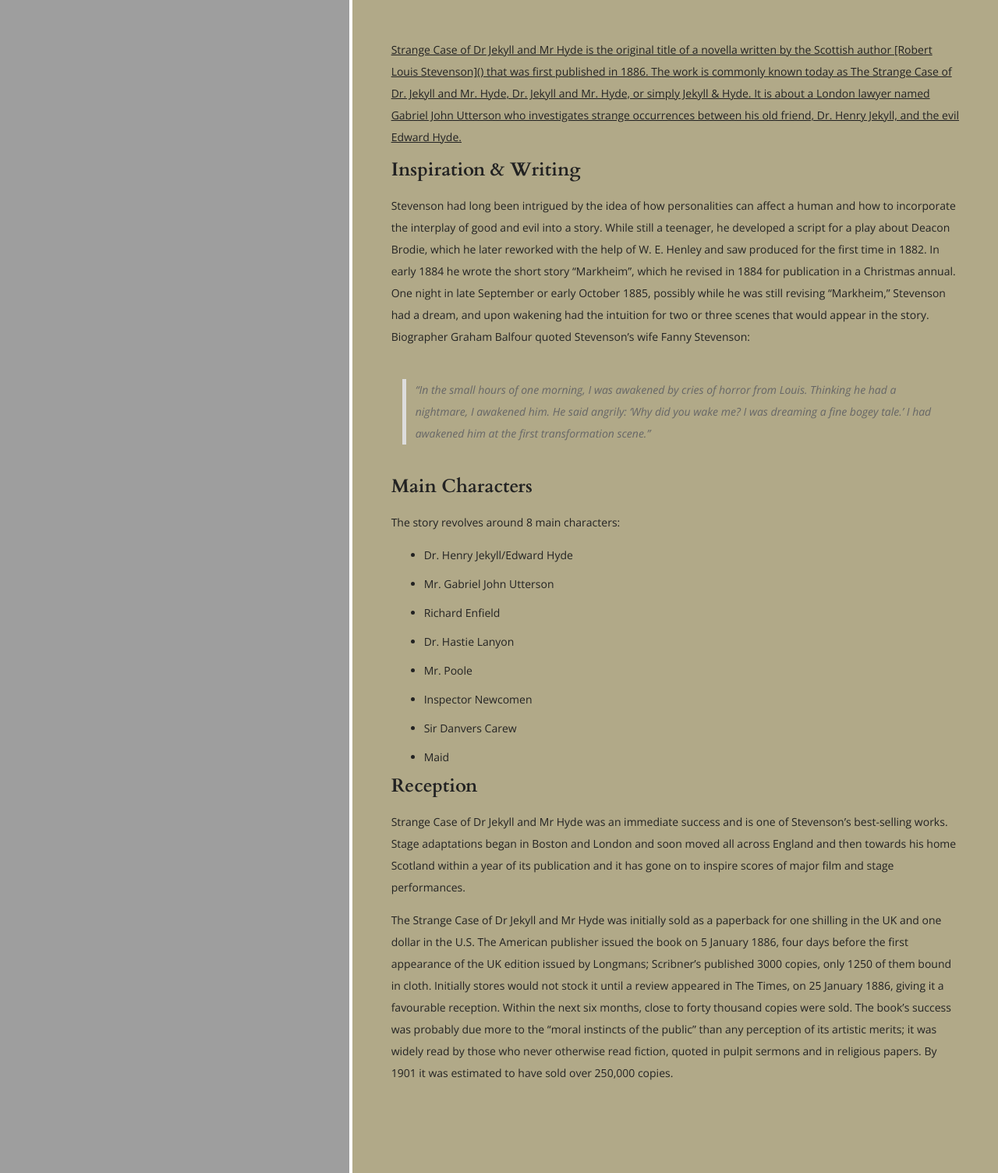
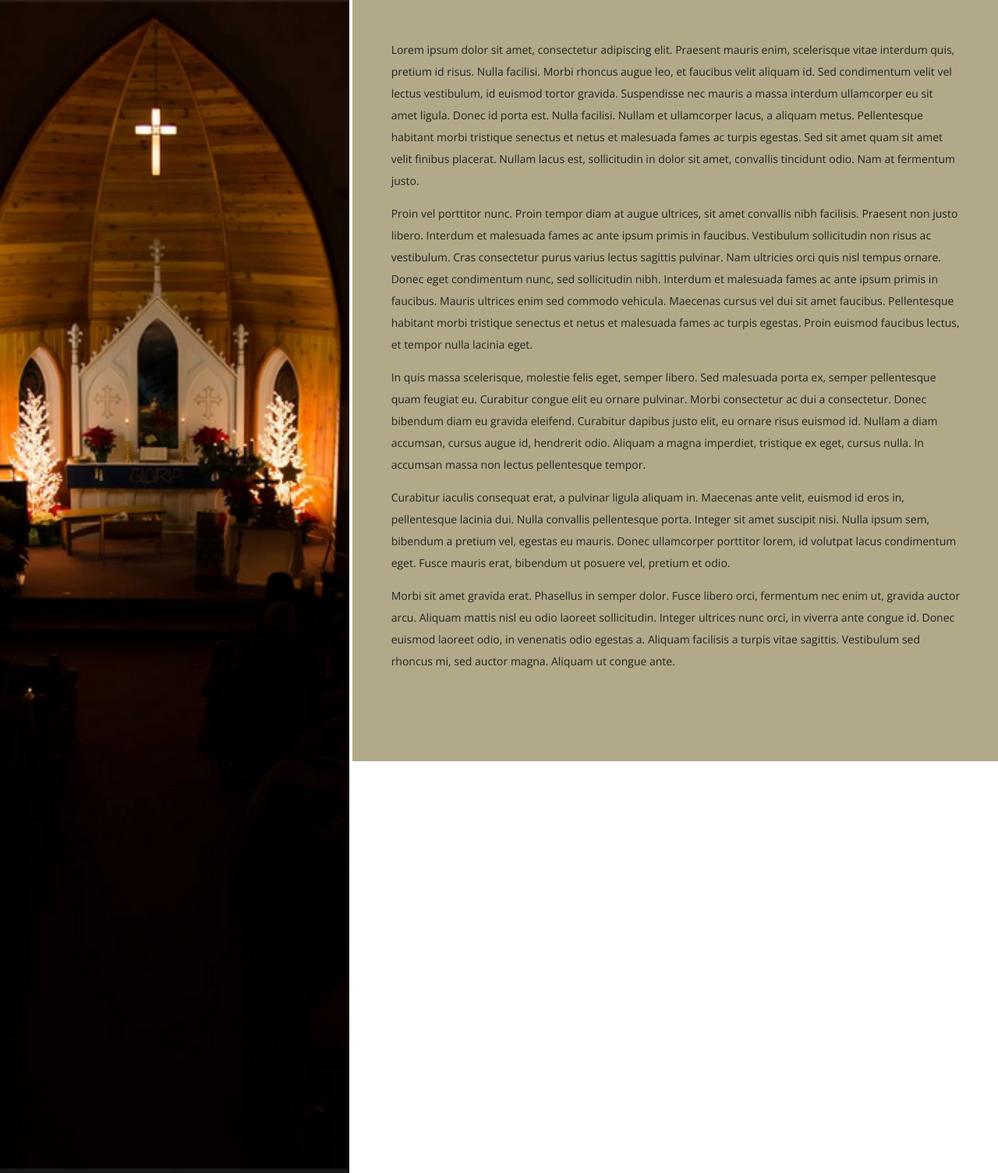
Before and after one commit to pastordan/pastordan.github.io, a Jekyll site: the page built from _pages/Worship.md, in a window 1280 px wide. Shown: the whole page at 78% size. Built offline with Jekyll 4.4.1, drawn with Linux system fonts in a browser that asks for light colours; nearby versions of some CDN libraries.

Commit message:
Update Worship.md
Lorem Ipsum, change featured image.

```diff
--- a/_pages/Worship.md
+++ b/_pages/Worship.md
@@ -5,33 +5,16 @@ date: 2016-06-25 12:00:00
 categories: page
 description: Worship
 resource: true
-featured_image: /images/cover.jpg
+featured_image: /images/worship.png
 permalink: /worship
 ---
 
-<u>Strange Case of Dr Jekyll and Mr Hyde is the original title of a novella written by the Scottish author [Robert Louis Stevenson]() that was first published in 1886. The work is commonly known today as The Strange Case of Dr. Jekyll and Mr. Hyde, Dr. Jekyll and Mr. Hyde, or simply Jekyll & Hyde. It is about a London lawyer named Gabriel John Utterson who investigates strange occurrences between his old friend, Dr. Henry Jekyll, and the evil Edward Hyde.</u>
+Lorem ipsum dolor sit amet, consectetur adipiscing elit. Praesent mauris enim, scelerisque vitae interdum quis, pretium id risus. Nulla facilisi. Morbi rhoncus augue leo, et faucibus velit aliquam id. Sed condimentum velit vel lectus vestibulum, id euismod tortor gravida. Suspendisse nec mauris a massa interdum ullamcorper eu sit amet ligula. Donec id porta est. Nulla facilisi. Nullam et ullamcorper lacus, a aliquam metus. Pellentesque habitant morbi tristique senectus et netus et malesuada fames ac turpis egestas. Sed sit amet quam sit amet velit finibus placerat. Nullam lacus est, sollicitudin in dolor sit amet, convallis tincidunt odio. Nam at fermentum justo.
 
-## Inspiration & Writing
+Proin vel porttitor nunc. Proin tempor diam at augue ultrices, sit amet convallis nibh facilisis. Praesent non justo libero. Interdum et malesuada fames ac ante ipsum primis in faucibus. Vestibulum sollicitudin non risus ac vestibulum. Cras consectetur purus varius lectus sagittis pulvinar. Nam ultricies orci quis nisl tempus ornare. Donec eget condimentum nunc, sed sollicitudin nibh. Interdum et malesuada fames ac ante ipsum primis in faucibus. Mauris ultrices enim sed commodo vehicula. Maecenas cursus vel dui sit amet faucibus. Pellentesque habitant morbi tristique senectus et netus et malesuada fames ac turpis egestas. Proin euismod faucibus lectus, et tempor nulla lacinia eget.
 
-Stevenson had long been intrigued by the idea of how personalities can affect a human and how to incorporate the interplay of good and evil into a story. While still a teenager, he developed a script for a play about Deacon Brodie, which he later reworked with the help of W. E. Henley and saw produced for the first time in 1882. In early 1884 he wrote the short story "Markheim", which he revised in 1884 for publication in a Christmas annual. One night in late September or early October 1885, possibly while he was still revising "Markheim," Stevenson had a dream, and upon wakening had the intuition for two or three scenes that would appear in the story. Biographer Graham Balfour quoted Stevenson's wife Fanny Stevenson:
+In quis massa scelerisque, molestie felis eget, semper libero. Sed malesuada porta ex, semper pellentesque quam feugiat eu. Curabitur congue elit eu ornare pulvinar. Morbi consectetur ac dui a consectetur. Donec bibendum diam eu gravida eleifend. Curabitur dapibus justo elit, eu ornare risus euismod id. Nullam a diam accumsan, cursus augue id, hendrerit odio. Aliquam a magna imperdiet, tristique ex eget, cursus nulla. In accumsan massa non lectus pellentesque tempor.
 
-> "In the small hours of one morning, I was awakened by cries of horror from Louis. Thinking he had a nightmare, I awakened him. He said angrily: 'Why did you wake me? I was dreaming a fine bogey tale.' I had awakened him at the first transformation scene."
+Curabitur iaculis consequat erat, a pulvinar ligula aliquam in. Maecenas ante velit, euismod id eros in, pellentesque lacinia dui. Nulla convallis pellentesque porta. Integer sit amet suscipit nisi. Nulla ipsum sem, bibendum a pretium vel, egestas eu mauris. Donec ullamcorper porttitor lorem, id volutpat lacus condimentum eget. Fusce mauris erat, bibendum ut posuere vel, pretium et odio.
 
-## Main Characters
-
-The story revolves around **8 main characters**:
-
-- Dr. Henry Jekyll/Edward Hyde
-- Mr. Gabriel John Utterson
-- Richard Enfield
-- Dr. Hastie Lanyon
-- Mr. Poole
-- Inspector Newcomen
-- Sir Danvers Carew
-- Maid
-
-## Reception
-
-Strange Case of Dr Jekyll and Mr Hyde was an immediate success and is one of Stevenson's best-selling works. Stage adaptations began in Boston and London and soon moved all across England and then towards his home Scotland within a year of its publication and it has gone on to inspire scores of major film and stage performances.
-
-The Strange Case of Dr Jekyll and Mr Hyde was initially sold as a paperback for one shilling in the UK and one dollar in the U.S. The American publisher issued the book on 5 January 1886, four days before the first appearance of the UK edition issued by Longmans; Scribner's published 3000 copies, only 1250 of them bound in cloth. Initially stores would not stock it until a review appeared in The Times, on 25 January 1886, giving it a favourable reception. Within the next six months, close to forty thousand copies were sold. The book's success was probably due more to the "moral instincts of the public" than any perception of its artistic merits; it was widely read by those who never otherwise read fiction, quoted in pulpit sermons and in religious papers. By 1901 it was estimated to have sold over 250,000 copies.
+Morbi sit amet gravida erat. Phasellus in semper dolor. Fusce libero orci, fermentum nec enim ut, gravida auctor arcu. Aliquam mattis nisl eu odio laoreet sollicitudin. Integer ultrices nunc orci, in viverra ante congue id. Donec euismod laoreet odio, in venenatis odio egestas a. Aliquam facilisis a turpis vitae sagittis. Vestibulum sed rhoncus mi, sed auctor magna. Aliquam ut congue ante.
```
